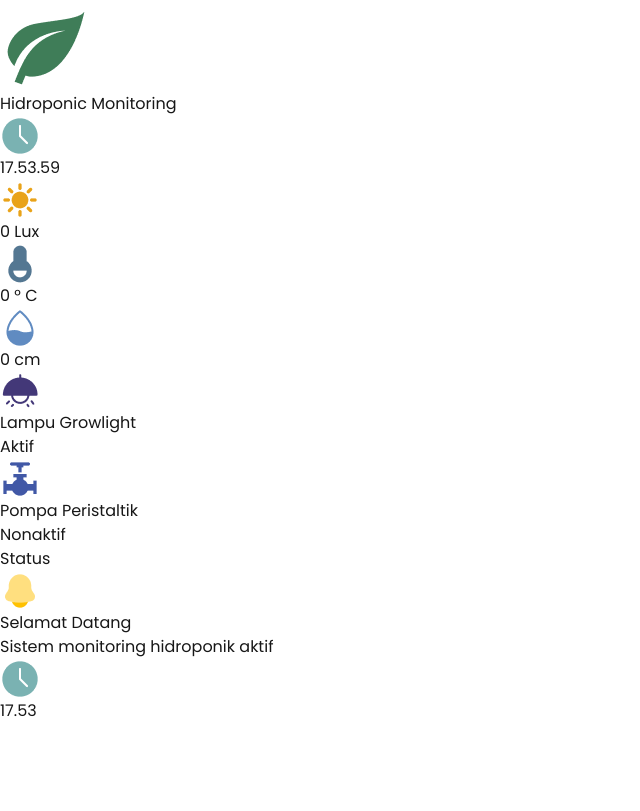
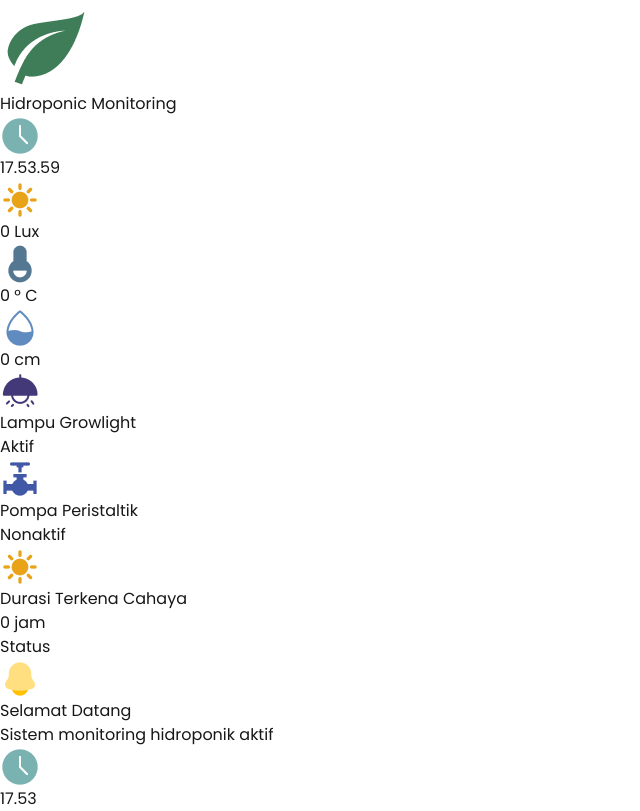
Before and after one commit to aryaprtm11/hidroponic_monitor, a Next.js app: page /home in a window 1280 px wide. Shown: the whole page, without its empty margins (0-640 px from the left). Built offline with nearby package versions, Linux system fonts and the light colour scheme; no server answers; the database is empty.

Commit message:
Version 1.8 : - Add durasi cahaya

```diff
--- a/app/component/ControlToggle.js
+++ b/app/component/ControlToggle.js
@@ -5,7 +5,8 @@ import React from 'react';
 const ControlToggle = ({
   icon,
   title,
-  isActive
+  isActive,
+  subtitle  // Tambahkan prop untuk subtitle
 }) => {
   return (
     <div className="bg-[#f6f6f6] rounded-xl p-4 flex items-center justify-between">
@@ -13,7 +14,9 @@ const ControlToggle = ({
         <img src={icon} alt={title} className="w-8 h-8 mr-3" />
         <div>
           <p className="font-medium text-[#102E50]">{title}</p>
-          <p className="text-sm text-[#102E50]">{isActive ? "Aktif" : "Nonaktif"}</p>
+          <p className="text-sm text-[#102E50]">
+            {subtitle || (isActive ? "Aktif" : "Nonaktif")}
+          </p>
         </div>
       </div>
     </div>
--- a/app/component/firebaseService.js
+++ b/app/component/firebaseService.js
@@ -75,7 +75,8 @@ export const initializeDefaultData = async () => {
                 levelAir: 0,
                 levelAirCm: 0,
                 pompaOn: false,
-                suhu: 0
+                suhu: 0,
+                durasiCahaya: 0
             };
 
             await set(sensorRef, initialSensorData);
--- a/app/home/page.js
+++ b/app/home/page.js
@@ -18,7 +18,8 @@ export default function Home() {
     levelAir: 0,
     levelAirCm: 0,
     pompaOn: false,
-    suhu: 0
+    suhu: 0,
+    durasiCahaya: 0
   });
 
   const [kontrolData, setKontrolData] = useState({
@@ -225,18 +226,28 @@ export default function Home() {
           </div>
 
           {/* Pompa Control */}
-          <div className="animate-slideUp animation-delay-600">
+          <div className="mb-4 animate-slideUp animation-delay-600">
             <ControlToggle
               icon="/icon/mdi_pipe-valve.png"
               title="Pompa Peristaltik"
               isActive={sensorData.pompaOn}
             />
           </div>
+
+          {/* Durasi Cahaya */}
+          <div className="mb-4 animate-slideUp animation-delay-700">
+            <ControlToggle
+              icon="/icon/flowbite_sun-solid.png"
+              title="Durasi Terkena Cahaya"
+              isActive={true}
+              subtitle={`${Math.floor(sensorData.durasiCahaya / 60)} jam`}
+            />
+          </div>
         </div>
 
         {/* Status Section */}
         <div className="animate-fadeIn animation-delay-700">
-          <StatusAlert statusList={statusList} />
+        <StatusAlert statusList={statusList} />
         </div>
       </div>
     </Transition>
```
